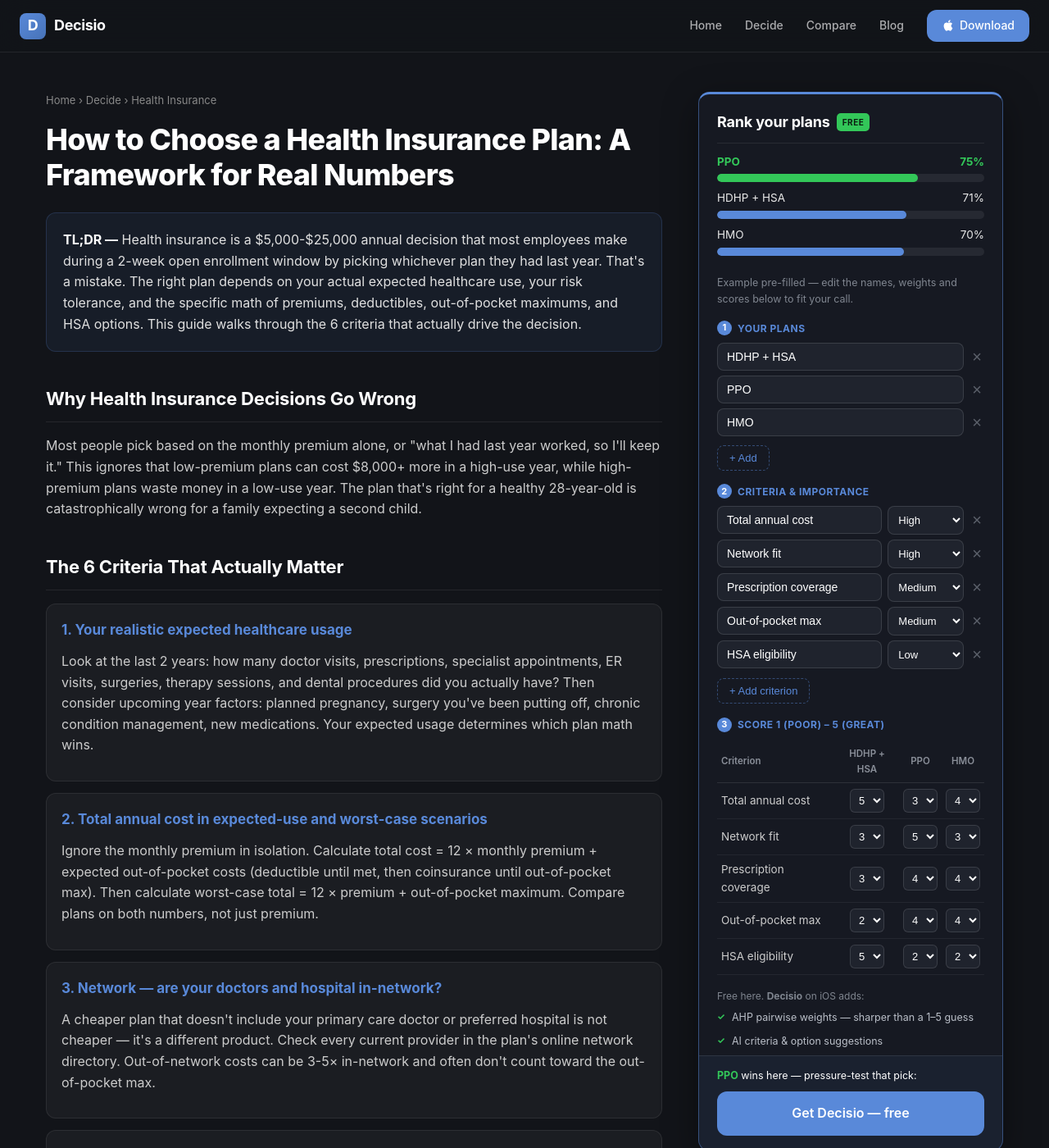
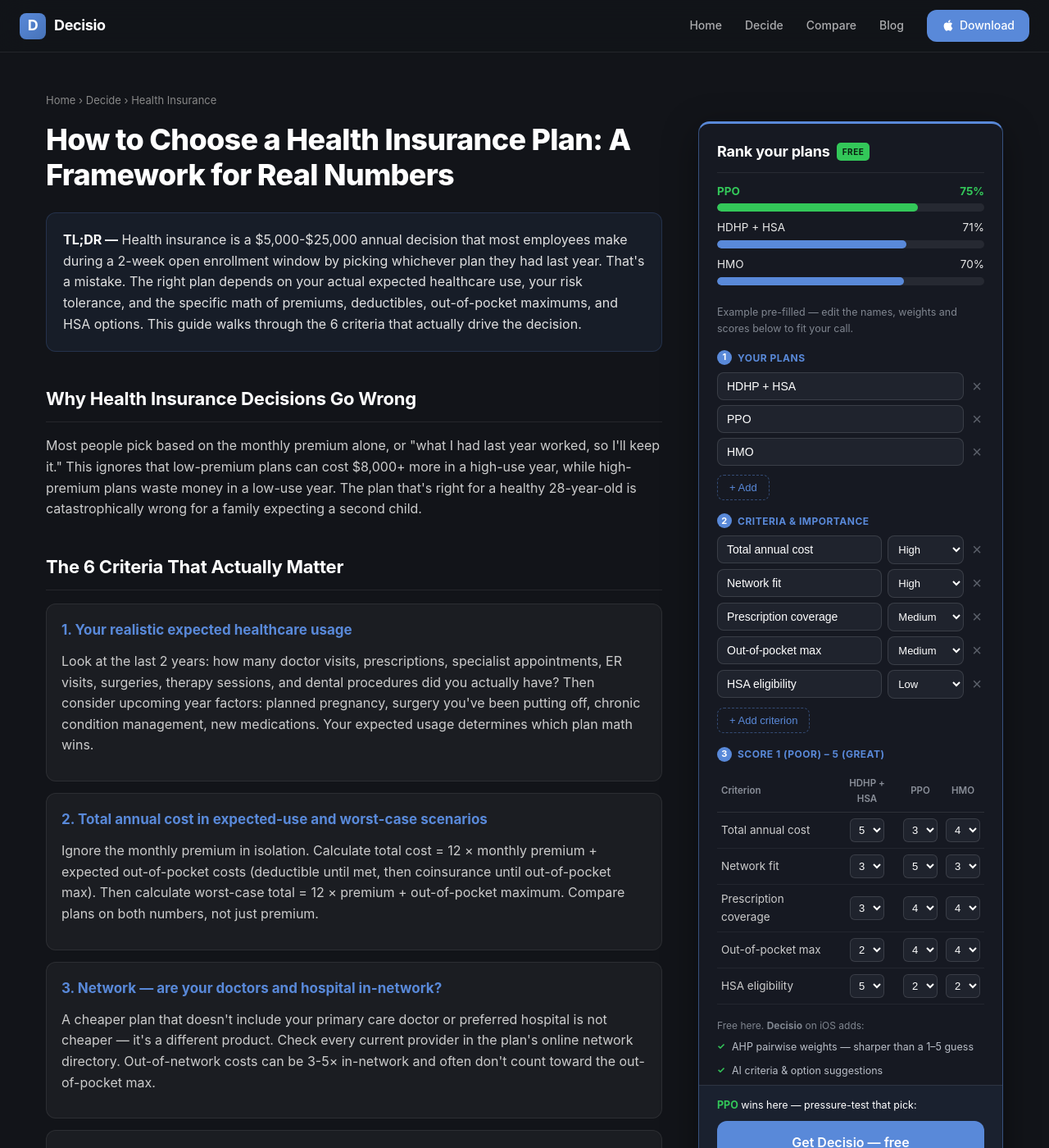
Before and after one commit to decisio-app/decisio-app.github.io, a Jekyll site: the page built from decide/health-insurance.html, in a window 1280 px wide and 1400 px high. Shown: the whole window at 82% size. Built offline with Jekyll 4.4.1, drawn with Linux system fonts in a browser that asks for light colours.

Commit message:
style(decide): drop the calculator rail lower on desktop (48px -> 84px top margin)
Co-Authored-By: Claude Sonnet 5 <noreply@anthropic.com>
Claude-Session: https://claude.ai/code/session_017zK86V8Go4U7EnhRenj7RS

```diff
--- a/_includes/calc-rail-styles.html
+++ b/_includes/calc-rail-styles.html
@@ -14,7 +14,7 @@
   .decide-shell{display:grid;grid-template-columns:minmax(0,1fr) 372px;gap:44px;align-items:start;max-width:1216px;margin:0 auto;padding:0 24px}
   .decide-rail{order:0}
   .decide-main .container{max-width:none;margin:0;padding:24px 0}
-  .calc-wrap{top:84px;margin:48px 0 0}
+  .calc-wrap{top:84px;margin:84px 0 0}
   .calc-wrap > summary{display:none}
   .calc-wrap .calc{border-radius:14px;max-height:calc(100vh - 108px)}
   .calc-wrap .calc-title{display:flex}
```
